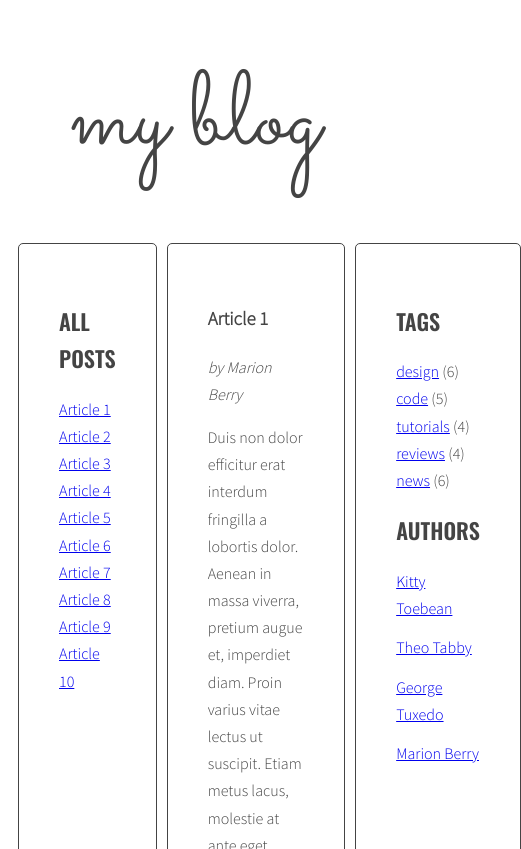
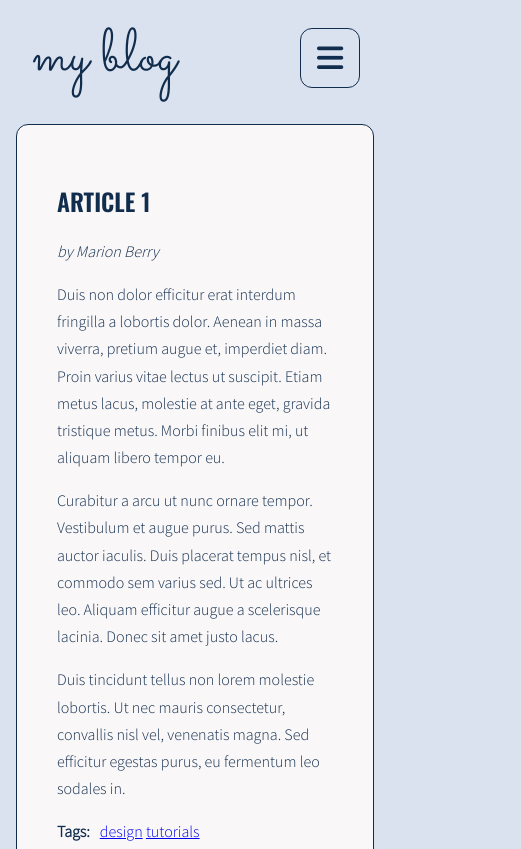
Before and after one commit to Koser61/javascript-blog, a website: page index.html in a window 390 px wide. Shown: the top 849 px of the page, 521 px wide, since content can reach past the window. Drawn offline with nearby package versions, Linux system fonts and the light colour scheme.

Commit message:
Fix flexbox layout & Add header

```diff
--- a/index.html
+++ b/index.html
@@ -4,13 +4,17 @@
     <meta charset="UTF-8">
     <meta http-equiv="X-UA-Compatible" content="IE=edge">
     <meta name="viewport" content="width=device-width, initial-scale=1.0">
-    <title>my blog</title>
+    <title>My Blog</title>
+    <script src="https://kit.fontawesome.com/27b932c7ca.js" crossorigin="anonymous"></script>
     <link rel="stylesheet" href="/css/style.css">
 </head>
 <body>
     <div class="blog">
         <div class="container">
-          <h1 class="logo">my blog</h1>
+          <header>
+            <h1 class="logo">my blog</h1>
+            <button class="hamburger"><i class="fas fa-bars"></i></button>
+          </header>
           <main class="wrapper">
             <aside class="sidebar">
               <h2 class="section-title">All posts</h2>
--- a/sass/style.scss
+++ b/sass/style.scss
@@ -2,8 +2,10 @@
 
 /* Variables */
 
-$color-light: #fff;
-$color-dark: #444;
+$color-light: #f9f7f7;
+$color-brighter: #dbe2ef;
+$color-bright: #3f72af;
+$color-dark: #112d4e;
 
 $font-logo: 'Sacramento', cursive;
 $font-header: 'Oswald', sans-serif;
@@ -16,7 +18,9 @@ $font-text: 'Source Sans Pro', sans-serif;
 }
 
 body {
-  background: $color-light;
+  margin: 0;
+  padding: 0;
+  background: $color-brighter;
   font-family: $font-text;
   color: $color-dark;
   font-weight: 300;
@@ -45,7 +49,7 @@ body {
 
 .wrapper {
   display: flex;
-  margin-left: 10px;
+  margin: 8px;
 }
 
 .sidebar {
@@ -54,24 +58,51 @@ body {
 
 .posts {
   flex: 2 0 0;
+  margin: 0 8px;
 }
 
 .sidebar, .posts {
   background: $color-light;
-  margin-right: 10px;
   padding: 40px;
   border: 1px solid $color-dark;
-  border-radius: 5px;
+  border-radius: 12px;
 }
 
-/* Logo */
+/* Header */
 
+header {
+  display: inline-flex;
+  width: 100%;
+  height: 150px;
+  justify-content: center;
+  align-items: center;
+  margin: 8px 0;
   .logo {
+    margin: 0;
     font-family: $font-logo;
     font-weight: 400;
     font-size: 104px;
     line-height: 1;
     text-align: center;
+    color: $color-dark;
+    margin-left: 32px;
+  }
+  .hamburger {
+    height: 60px;
+    width: 60px;
+    border: 1px solid $color-dark;
+    border-radius: 12px;
+    background-color: $color-brighter;
+    justify-content: center;
+    align-items: center;
+    margin-right: 30px;
+    cursor: pointer;
+    display: none;
+     i {
+       font-size: 30px;
+       color: $color-dark;
+     }
+  }
 }
 
 /* Lists */
@@ -80,7 +111,7 @@ body {
   list-style-type: none;
   margin: 0;
   padding: 0;
-  .active {
+  &.active {
     font-weight: bold;
   }
 }
@@ -103,6 +134,13 @@ body {
 
 .post {
   display: none;
+  .post-title {
+    font-size: 24px;
+    text-transform: uppercase;
+    font-family: $font-header;
+    font-weight: 600;
+    margin: 16px 0;
+  }
   &.active {
     display: block;
   }
@@ -118,3 +156,19 @@ body {
     margin: 0 10px 0 0;
   }
 }
+
+@media only screen and (max-width: 768px) {
+  header {
+    justify-content: space-between;
+    height: 100px;
+    .logo {
+      font-size: 60px;
+    }
+    .hamburger {
+      display: flex;
+    }
+  }
+  .sidebar {
+    display: none;
+  }
+}
```
Also changed, not shown: css/style.css, 1 other file. Lines whose indentation alone changed are shown as unchanged.
